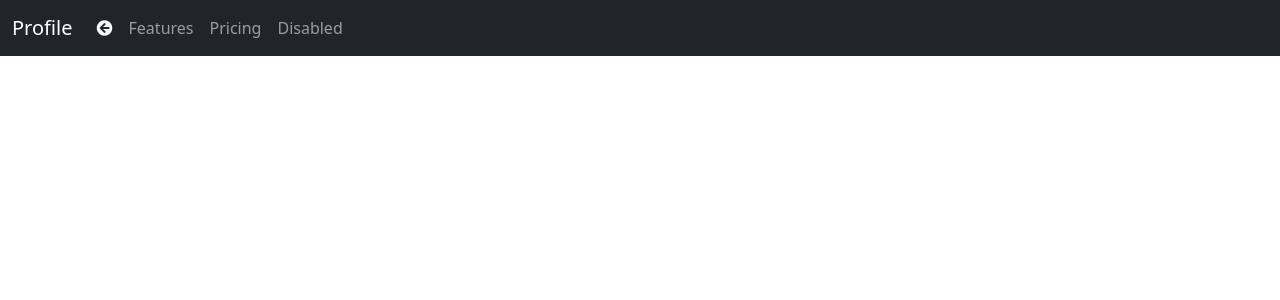
After one commit to souravpanja0306/service, a Django app: page /profile/ in a window 1280 px wide. The commit adds this page. Shown: the top 300 px of the page. Run offline with Django 3.2, Linux system fonts and the light colour scheme.

Commit message:
New Update

```diff
--- a/project/app/models.py
+++ b/project/app/models.py
@@ -8,7 +8,7 @@ class customerDetails(models.Model):
     name = models.CharField(max_length=100)
     address = models.CharField(max_length=100, null=True)
     phoneNo = models.CharField(max_length=100, unique=True)
-    email = models.EmailField()
+    email = models.EmailField(null=True)
 
     service = models.CharField(max_length=10, null=True, blank=True)
     emi = models.CharField(max_length=10, null=True, blank=True)
--- a/project/app/urls.py
+++ b/project/app/urls.py
@@ -17,4 +17,7 @@ urlpatterns = [
     path('technician/<int:id>', views.technicianPage, name="technicianPage"),
     path('details/<int:id>', views.iddetails, name="iddetails"),
 
+    path('profile/', views.profile, name="profile"),
+
+
 ]
--- a/project/app/views.py
+++ b/project/app/views.py
@@ -8,9 +8,12 @@ from django.contrib.auth import authenticate, login, logout
 from django.contrib.auth.decorators import login_required
 from django.contrib import messages
 
-# This is the Home page & DashBoard Page...................
+# For Page of Profile.......................................
+def profile(request):
+    return render(request, "profile.html")
 
 
+# This is the Home page & DashBoard Page...................
 @login_required(login_url="/login")
 def home(request):
     tamt = customerDetails.objects.all().aggregate(
--- a/project/templates/base.html
+++ b/project/templates/base.html
@@ -43,8 +43,9 @@
     </div>
     <div>
       <li class="nav-item">
-        <a class="nav-link text-light" href="{% url 'logout' %}">Hello, Mr. {{request.user}} <i
-            class="fas fa-sign-out-alt" data-toggle="tooltip" data-placement="bottom" title="Logout"></i></a>
+        <!-- <a class="nav-link text-light" href="{% url 'logout' %}">Hello, Mr. {{request.user}} <i
+            class="fas fa-sign-out-alt" data-toggle="tooltip" data-placement="bottom" title="Logout"></i></a> -->
+          <a class="nav-link text-light" href="/profile"><i class="fa fa-user-circle"> Profile</i></a>
       </li>
     </div>
   </ul>
--- a/project/templates/customer.html
+++ b/project/templates/customer.html
@@ -1,4 +1,6 @@
-{% include "base.html" %} {% block content %} {% for m in messages %}
+{% include "base.html" %}
+{% block content %}
+{% for m in messages %}
 <div class="alert alert-success text-center">
   <strong>{{m}}</strong>
 </div>
@@ -54,6 +56,7 @@
                   type="text"
                   class="form-control"
                   placeholder="Email Id"
+                  required
                 />
               </div>
             </div>
@@ -66,6 +69,7 @@
                   placeholder="No of Service"
                   name="service"
                   required
+                  value="4"
                 />
               </div>
               <div class="col">
--- /dev/null
+++ b/project/templates/profile.html
@@ -0,0 +1,58 @@
+<!doctype html>
+<html lang="en">
+
+<head>
+    <!-- Required meta tags -->
+    <meta charset="utf-8">
+    <meta name="viewport" content="width=device-width, initial-scale=1">
+
+    <!-- Bootstrap CSS -->
+    <link href="https://cdn.jsdelivr.net/npm/bootstrap@5.0.1/dist/css/bootstrap.min.css" rel="stylesheet"
+        integrity="sha384-+0n0xVW2eSR5OomGNYDnhzAbDsOXxcvSN1TPprVMTNDbiYZCxYbOOl7+AMvyTG2x" crossorigin="anonymous">
+    <link rel="stylesheet" href="https://cdnjs.cloudflare.com/ajax/libs/font-awesome/5.15.3/css/all.min.css" />
+    <title>Hello, world!</title>
+</head>
+
+<body>
+    <nav class="navbar navbar-expand-lg navbar-dark bg-dark">
+        <div class="container-fluid">
+            <a class="navbar-brand" href="/profile">Profile</a>
+            <button class="navbar-toggler" type="button" data-bs-toggle="collapse" data-bs-target="#navbarNav"
+                aria-controls="navbarNav" aria-expanded="false" aria-label="Toggle navigation">
+                <span class="navbar-toggler-icon"></span>
+            </button>
+            <div class="collapse navbar-collapse" id="navbarNav">
+                <ul class="navbar-nav">
+                    <li class="nav-item">
+                        <a class="nav-link text-light" href="/"><i class="fas fa-arrow-circle-left" data-toggle="tooltip"
+                                data-placement="bottom" title="Back To Home"></i></a>
+                    </li>
+                    <li class="nav-item">
+                        <a class="nav-link" href="#">Features</a>
+                    </li>
+                    <li class="nav-item">
+                        <a class="nav-link" href="#">Pricing</a>
+                    </li>
+                    <li class="nav-item">
+                        <a class="nav-link" href="#">Disabled</a>
+                    </li>
+                </ul>
+            </div>
+        </div>
+    </nav>
+
+    <!-- Optional JavaScript; choose one of the two! -->
+
+    <!-- Option 1: Bootstrap Bundle with Popper -->
+    <script src="https://cdn.jsdelivr.net/npm/bootstrap@5.0.1/dist/js/bootstrap.bundle.min.js"
+        integrity="sha384-gtEjrD/SeCtmISkJkNUaaKMoLD0//ElJ19smozuHV6z3Iehds+3Ulb9Bn9Plx0x4"
+        crossorigin="anonymous"></script>
+
+    <!-- Option 2: Separate Popper and Bootstrap JS -->
+    <!--
+    <script src="https://cdn.jsdelivr.net/npm/@popperjs/core@2.9.2/dist/umd/popper.min.js" integrity="sha384-IQsoLXl5PILFhosVNubq5LC7Qb9DXgDA9i+tQ8Zj3iwWAwPtgFTxbJ8NT4GN1R8p" crossorigin="anonymous"></script>
+    <script src="https://cdn.jsdelivr.net/npm/bootstrap@5.0.1/dist/js/bootstrap.min.js" integrity="sha384-Atwg2Pkwv9vp0ygtn1JAojH0nYbwNJLPhwyoVbhoPwBhjQPR5VtM2+xf0Uwh9KtT" crossorigin="anonymous"></script>
+    -->
+</body>
+
+</html>
--- a/project/templates/service.html
+++ b/project/templates/service.html
@@ -24,8 +24,8 @@
             {% for dt in dtt %}
             <tr>
                 <td>{{dt.name}}</td>
+                <td>{{dt.phoneNo}}</td>
                 <td>{{dt.purchaseDate}}</td>
-                <td>{{dt.phoneNo}}</td>
                 <td>{{dt.service}}</td>
                 <td><a href="{% url 'technicianPage' dt.custimerId %}" class="text-success">03/05/2021</a></td>
                 <td></td>
```
Also changed, not shown: project/app/migrations/0022_auto_20210610_1753.py (added), project/db.sqlite3.
